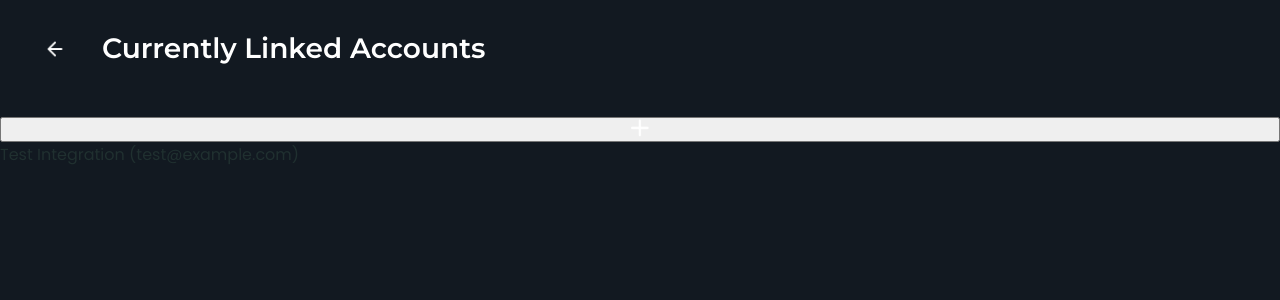
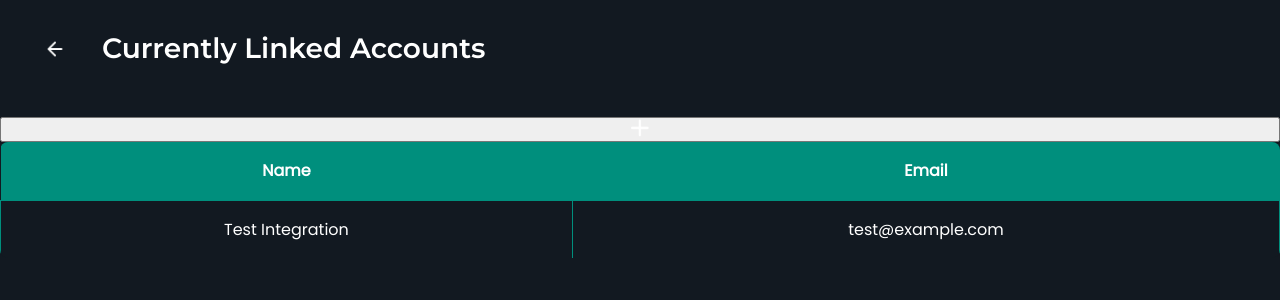
Before and after one commit to Saleh-Ghalayini/Apexo, a React (Vite) app in the folder client/: page /integrations in a window 1280 px wide. Shown: the top 300 px of the page. Built offline with nearby package versions, Linux system fonts and the light colour scheme; no server answers; sample sign-in values are in the browser's storage.

Commit message:
feat(Integrations): integrated Table component and added columns definition.

```diff
--- a/client/src/pages/Integrations/index.tsx
+++ b/client/src/pages/Integrations/index.tsx
@@ -1,5 +1,7 @@
 import React, { useState, useEffect } from 'react';
 import { useNavigate } from 'react-router-dom';
+import Table from '../../components/Table';
+import type { TableColumn } from '../../components/Table';
 import './Integrations.css';
 import plusIcon from '../../assets/images/add_icon.png';
 import arrowIcon from '../../assets/images/l_arrow_icon.png';
@@ -13,6 +15,19 @@ interface Integration {
   linkingDate: string;
   provider: string;
 }
+
+const columns: TableColumn<Integration>[] = [
+  {
+    key: 'name',
+    header: 'Name',
+    render: (account) => <span>{account.name}</span>
+  },
+  {
+    key: 'email',
+    header: 'Email',
+    render: (account) => <span>{account.email}</span>
+  }
+];
 
 const IntegrationsPage: React.FC = () => {
   const navigate = useNavigate();
@@ -56,11 +71,12 @@ const IntegrationsPage: React.FC = () => {
       <button onClick={() => setIsModalOpen(true)}>
         <img src={plusIcon} width={18} height={18} alt="Add Account" />
       </button>
-      <ul>
-        {accounts.map(acc => (
-          <li key={acc.id}>{acc.name} ({acc.email})</li>
-        ))}
-      </ul>
+      <Table<Integration>
+        columns={columns}
+        data={accounts}
+        keyExtractor={(item) => item.id}
+        emptyMessage="No integrations found."
+      />
       {isModalOpen && <div>Modal Placeholder</div>}
     </div>
   );
```
